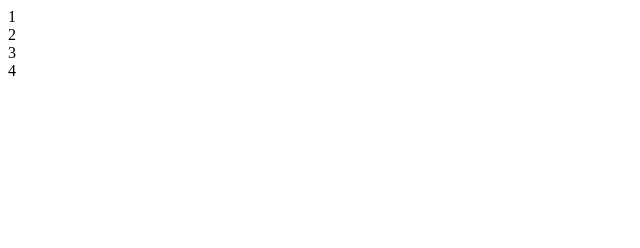
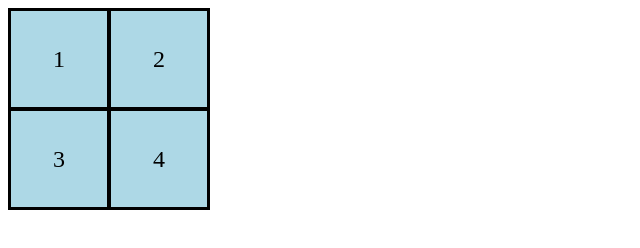
Before and after one commit to acciojob/place-the-item-in-grid-css-RitikRunner, a website: page main.html in a window 1280 px wide. Shown: the whole page, without its empty margins (0-640 px from the left). Drawn offline with Linux system fonts and the light colour scheme.

Commit message:
created a submission

```diff
--- a/main.html
+++ b/main.html
@@ -8,11 +8,11 @@
 
 <body>
     <div class="holder">
-    	<div class="item item-1">1</div>
-    	<div class="item item-2">2</div>
-    	<div class="item item-3">3</div>
-    	<div class="item item-4">4</div>
-   </div>
+		  <div class="box">1</div>
+		  <div class="box">2</div>
+		  <div class="box">3</div>
+		  <div class="box">4</div>
+	</div>
    <script type="text/javascript" src="./script.js">
 </script>
 
--- a/styles.css
+++ b/styles.css
@@ -1,2 +1,19 @@
 
 /* Your CSS Code here. */
+.holder{
+width:200px;
+height:200px;
+background-color:lightblue;
+display:grid;
+grid-template-columns:repeat(2,100px);
+grid-template-rows: repeat(2, 100px);
+border:solid black 1px;
+}
+.box {
+  background: lightblue;
+  display: flex;
+  align-items: center;
+  justify-content: center;
+  font-size: 24px;
+  border: 2px solid black;
+}
```
